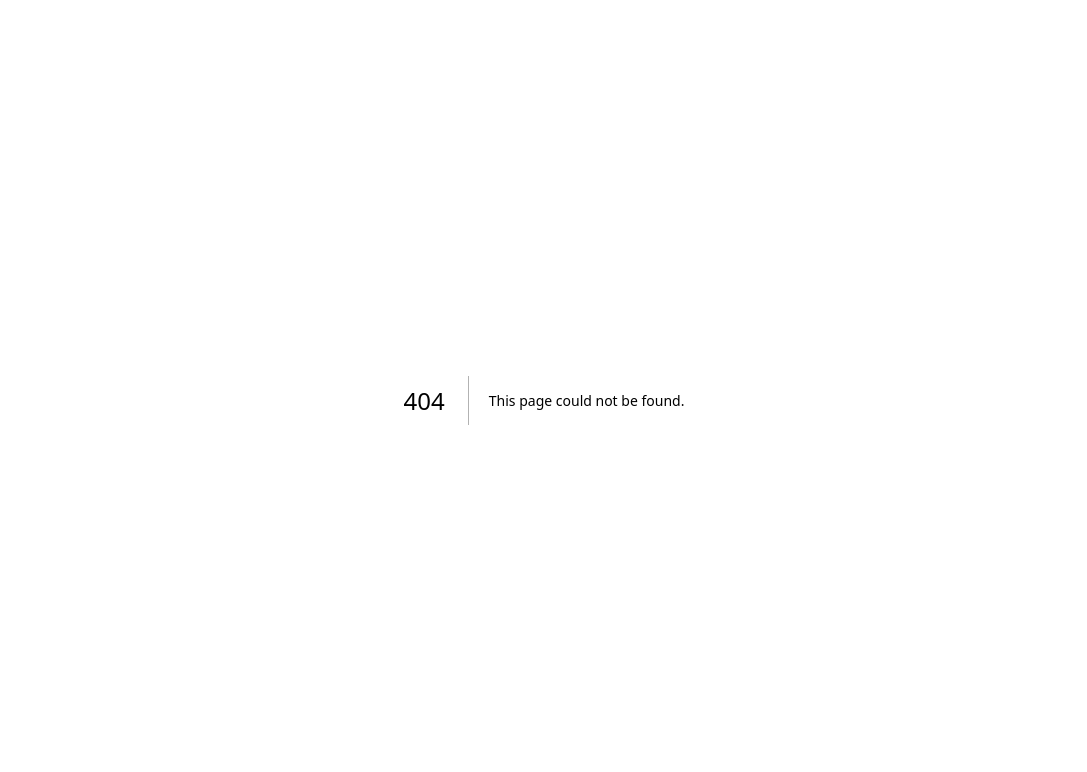
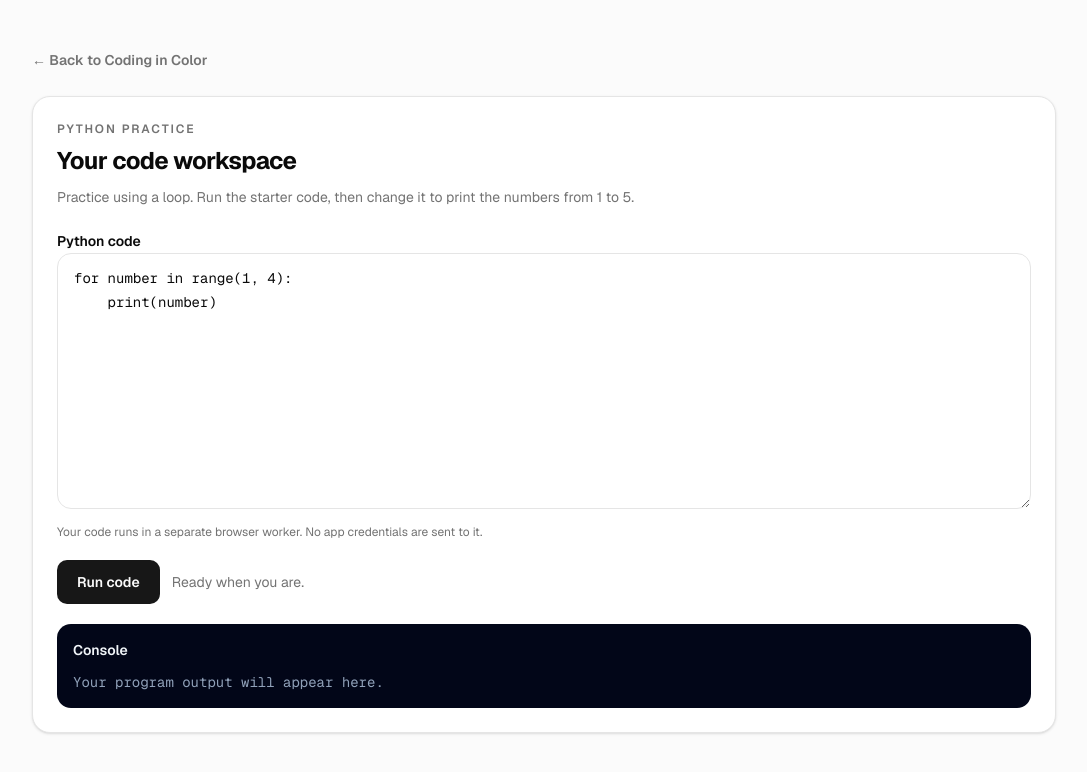
Before and after one commit to 2026-Arizona-Opportunity-Hack/WTHelly-CodinginColor, a Next.js app: page /demo/python-runner in a window 1280 px wide. Before the commit this address had no page. Shown: the top 772 px of the page, without its empty margins (96-1183 px from the left). Built offline with nearby package versions, Linux system fonts and the light colour scheme.

Commit message:
Add browser Python runner (RUN-1)

```diff
--- /dev/null
+++ b/app/demo/python-runner/page.tsx
@@ -0,0 +1,18 @@
+import { PythonRunner } from "@/components/activities/python-runner";
+import Link from "next/link";
+
+export default function PythonRunnerDemoPage() {
+  return (
+    <main className="min-h-screen bg-muted/40 px-4 py-8 sm:px-8 sm:py-12">
+      <div className="mx-auto mb-6 max-w-5xl">
+        <Link className="text-sm font-semibold text-muted-foreground underline-offset-4 hover:underline" href="/">
+          ← Back to Coding in Color
+        </Link>
+      </div>
+      <PythonRunner
+        prompt="Practice using a loop. Run the starter code, then change it to print the numbers from 1 to 5."
+        starterCode={'for number in range(1, 4):\n    print(number)'}
+      />
+    </main>
+  );
+}
--- /dev/null
+++ b/components/activities/python-runner.tsx
@@ -0,0 +1,158 @@
+"use client";
+
+import { useEffect, useRef, useState } from "react";
+import type {
+  PythonRunnerRequest,
+  PythonRunnerResponse,
+} from "./python-runner.types";
+
+type PythonRunnerProps = {
+  prompt: string;
+  starterCode: string;
+};
+
+type RunnerStatus = "idle" | "loading" | "running" | "complete" | "error";
+
+export function PythonRunner({ prompt, starterCode }: PythonRunnerProps) {
+  const [code, setCode] = useState(starterCode);
+  const [stdout, setStdout] = useState("");
+  const [stderr, setStderr] = useState("");
+  const [pythonError, setPythonError] = useState("");
+  const [status, setStatus] = useState<RunnerStatus>("idle");
+  const [workerFailed, setWorkerFailed] = useState(false);
+  const workerRef = useRef<Worker | null>(null);
+  const nextRunIdRef = useRef(0);
+  const activeRunIdRef = useRef(0);
+
+  useEffect(() => {
+    return () => {
+      workerRef.current?.terminate();
+      workerRef.current = null;
+    };
+  }, []);
+
+  function getWorker() {
+    if (workerRef.current) return workerRef.current;
+
+    const worker = new Worker("/python-runner.worker.js", { type: "module" });
+    worker.onmessage = (event: MessageEvent<PythonRunnerResponse>) => {
+      const message = event.data;
+      if (message.runId !== activeRunIdRef.current) return;
+
+      if (message.type === "status") {
+        setStatus(message.status);
+      } else if (message.type === "output") {
+        if (message.stream === "stdout") {
+          setStdout((current) => current + message.text);
+        } else {
+          setStderr((current) => current + message.text);
+        }
+      } else if (message.type === "error") {
+        setPythonError(message.message);
+        setStatus("error");
+        if (message.phase === "initialization") setWorkerFailed(true);
+      } else {
+        setStatus("complete");
+      }
+    };
+    worker.onerror = (event) => {
+      event.preventDefault();
+      setWorkerFailed(true);
+      setPythonError("Python could not start. Reload this page to try again.");
+      setStatus("error");
+    };
+
+    workerRef.current = worker;
+    return worker;
+  }
+
+  function runCode() {
+    if (workerFailed) return;
+
+    const runId = ++nextRunIdRef.current;
+    activeRunIdRef.current = runId;
+    setStdout("");
+    setStderr("");
+    setPythonError("");
+    setStatus("loading");
+
+    const request: PythonRunnerRequest = { type: "run", runId, code };
+    getWorker().postMessage(request);
+  }
+
+  const isBusy = status === "loading" || status === "running";
+
+  return (
+    <section className="mx-auto w-full max-w-5xl space-y-5 rounded-2xl border bg-card p-4 shadow-sm sm:p-6">
+      <div className="space-y-2">
+        <p className="text-xs font-semibold uppercase tracking-[0.16em] text-muted-foreground">
+          Python practice
+        </p>
+        <h1 className="text-2xl font-bold tracking-tight">Your code workspace</h1>
+        <p className="max-w-3xl text-sm leading-6 text-muted-foreground">{prompt}</p>
+      </div>
+
+      <div className="space-y-2">
+        <label htmlFor="python-code" className="text-sm font-semibold">
+          Python code
+        </label>
+        <textarea
+          id="python-code"
+          aria-describedby="python-editor-help"
+          autoCapitalize="off"
+          autoCorrect="off"
+          className="min-h-64 w-full resize-y rounded-xl border bg-background px-4 py-3 font-mono text-sm leading-6 outline-none transition focus-visible:ring-2 focus-visible:ring-ring"
+          spellCheck={false}
+          value={code}
+          onChange={(event) => setCode(event.target.value)}
+        />
+        <p id="python-editor-help" className="text-xs text-muted-foreground">
+          Your code runs in a separate browser worker. No app credentials are sent to it.
+        </p>
+      </div>
+
+      <div className="flex flex-wrap items-center gap-3">
+        <button
+          className="inline-flex min-h-11 items-center justify-center rounded-lg bg-primary px-5 text-sm font-semibold text-primary-foreground transition hover:opacity-90 focus-visible:outline-2 focus-visible:outline-offset-2 focus-visible:outline-ring disabled:cursor-wait disabled:opacity-60"
+          disabled={isBusy || workerFailed}
+          onClick={runCode}
+          type="button"
+        >
+          {status === "loading" ? "Starting Python…" : status === "running" ? "Running…" : "Run code"}
+        </button>
+        <p aria-live="polite" className="text-sm text-muted-foreground">
+          {status === "idle" && "Ready when you are."}
+          {status === "loading" && "Loading Python in your browser…"}
+          {status === "running" && "Your code is running."}
+          {status === "complete" && "Run finished."}
+          {status === "error" && "Run finished with an error."}
+        </p>
+      </div>
+
+      <section aria-label="Python console" aria-live="polite" className="space-y-3 rounded-xl bg-slate-950 p-4 text-slate-100">
+        <h2 className="text-sm font-semibold">Console</h2>
+        {!stdout && !stderr && !pythonError && (
+          <p className="font-mono text-sm text-slate-400">Your program output will appear here.</p>
+        )}
+        {stdout && (
+          <div>
+            <h3 className="mb-1 text-xs font-semibold uppercase tracking-wide text-emerald-300">Output</h3>
+            <pre className="overflow-x-auto whitespace-pre-wrap break-words font-mono text-sm">{stdout}</pre>
+          </div>
+        )}
+        {stderr && (
+          <div>
+            <h3 className="mb-1 text-xs font-semibold uppercase tracking-wide text-amber-300">Standard error</h3>
+            <pre className="overflow-x-auto whitespace-pre-wrap break-words font-mono text-sm text-amber-100">{stderr}</pre>
+          </div>
+        )}
+        {pythonError && (
+          <div>
+            <h3 className="mb-1 text-xs font-semibold uppercase tracking-wide text-rose-300">Python error</h3>
+            <pre className="overflow-x-auto whitespace-pre-wrap break-words font-mono text-sm text-rose-100">{pythonError}</pre>
+          </div>
+        )}
+      </section>
+    </section>
+  );
+}
--- /dev/null
+++ b/components/activities/python-runner.types.ts
@@ -0,0 +1,21 @@
+export type PythonRunnerRequest = {
+  type: "run";
+  runId: number;
+  code: string;
+};
+
+export type PythonRunnerResponse =
+  | { type: "status"; runId: number; status: "loading" | "running" }
+  | {
+      type: "output";
+      runId: number;
+      stream: "stdout" | "stderr";
+      text: string;
+    }
+  | { type: "complete"; runId: number }
+  | {
+      type: "error";
+      runId: number;
+      phase: "initialization" | "execution";
+      message: string;
+    };
--- /dev/null
+++ b/public/python-runner.worker.js
@@ -0,0 +1,79 @@
+import { loadPyodide, version } from "https://cdn.jsdelivr.net/pyodide/v314.0.7/full/pyodide.mjs";
+
+let pyodidePromise;
+
+function send(message) {
+  self.postMessage(message);
+}
+
+function getPyodide() {
+  pyodidePromise ??= loadPyodide({
+    indexURL: `https://cdn.jsdelivr.net/pyodide/v${version}/full/`,
+  });
+
+  return pyodidePromise;
+}
+
+function disableNetworkAccess() {
+  self.fetch = () =>
+    Promise.reject(new Error("Network access is disabled in this code runner."));
+}
+
+function createWriter(runId, stream, decoder) {
+  return {
+    write(buffer) {
+      const text = decoder.decode(buffer, { stream: true });
+      if (text) send({ type: "output", runId, stream, text });
+      return buffer.byteLength;
+    },
+  };
+}
+
+self.onmessage = async (event) => {
+  const request = event.data;
+  if (
+    !request ||
+    request.type !== "run" ||
+    !Number.isSafeInteger(request.runId) ||
+    typeof request.code !== "string"
+  ) {
+    return;
+  }
+
+  const { runId, code } = request;
+
+  send({ type: "status", runId, status: "loading" });
+
+  let stdoutDecoder;
+  let stderrDecoder;
+  let failure;
+  let failurePhase = "initialization";
+
+  try {
+    const pyodide = await getPyodide();
+    disableNetworkAccess();
+
+    stdoutDecoder = new TextDecoder();
+    stderrDecoder = new TextDecoder();
+    pyodide.setStdout(createWriter(runId, "stdout", stdoutDecoder));
+    pyodide.setStderr(createWriter(runId, "stderr", stderrDecoder));
+    pyodide.setStdin({ error: true });
+
+    failurePhase = "execution";
+    send({ type: "status", runId, status: "running" });
+    await pyodide.runPythonAsync(code);
+  } catch (error) {
+    failure = error instanceof Error ? error.message : String(error);
+  } finally {
+    const stdoutTail = stdoutDecoder?.decode();
+    const stderrTail = stderrDecoder?.decode();
+    if (stdoutTail) send({ type: "output", runId, stream: "stdout", text: stdoutTail });
+    if (stderrTail) send({ type: "output", runId, stream: "stderr", text: stderrTail });
+  }
+
+  if (failure) {
+    send({ type: "error", runId, phase: failurePhase, message: failure });
+  } else {
+    send({ type: "complete", runId });
+  }
+};
```
Also changed, not shown: 1 other file (tests, documents, lock files or other folders).
